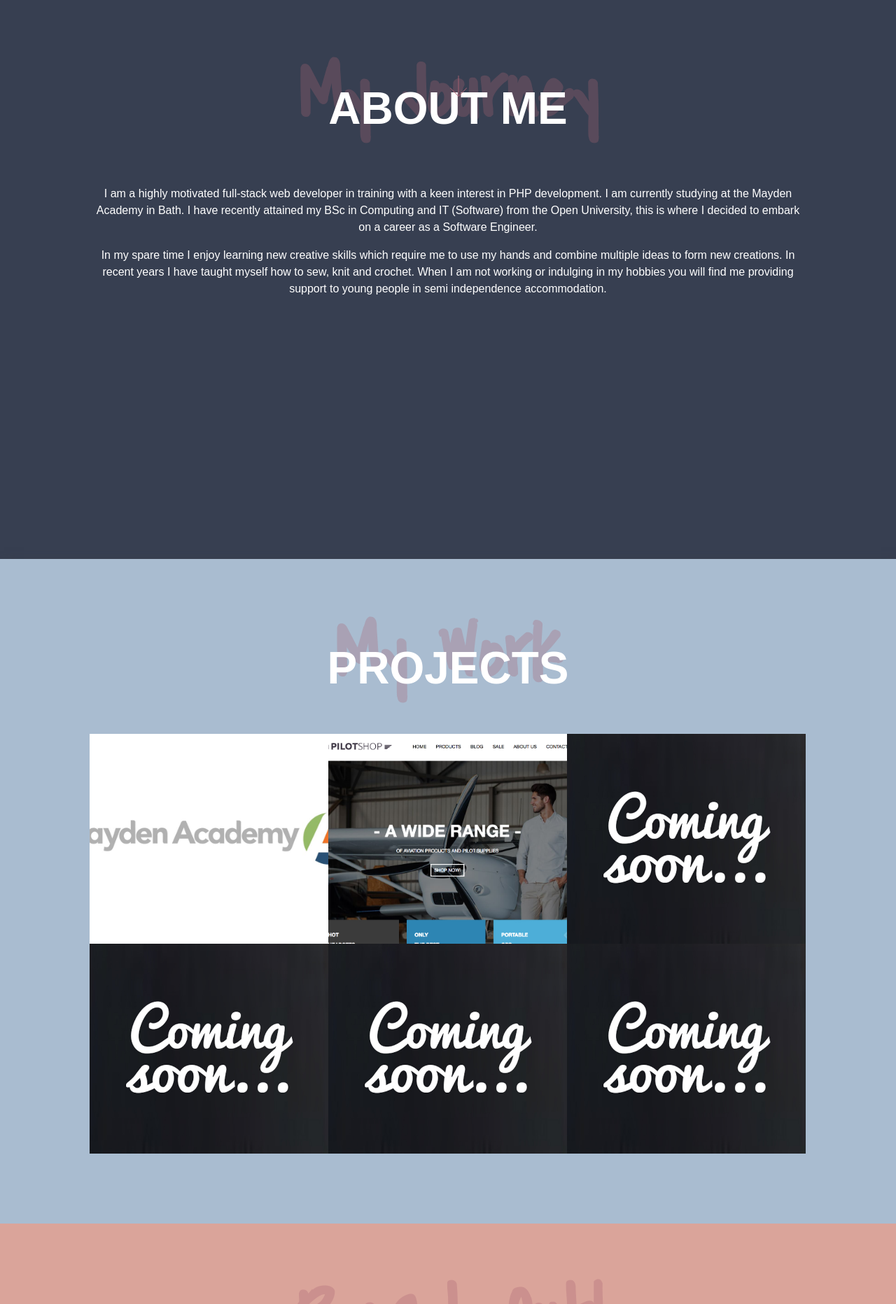
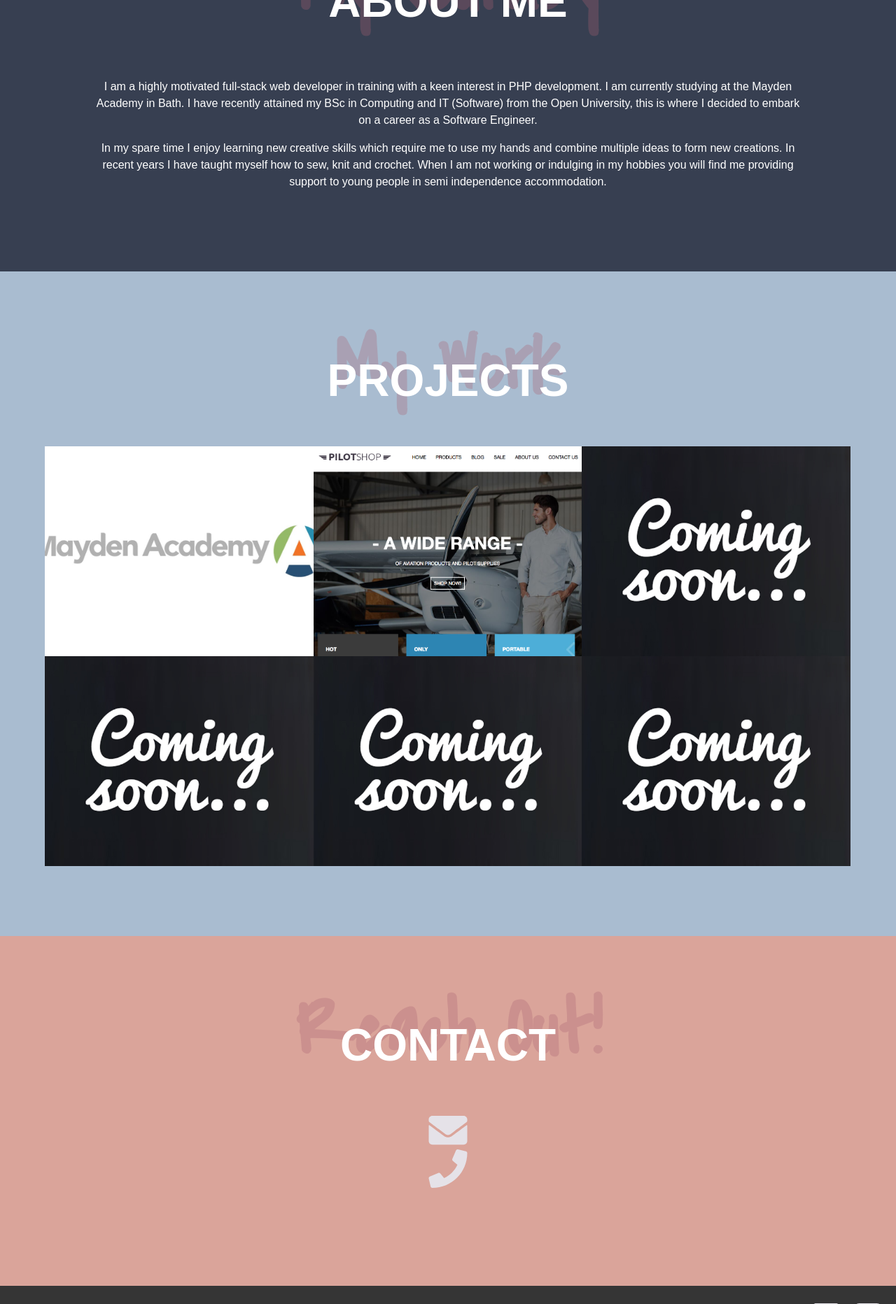
Before and after one commit to jamilaferron/portfolio, a PHP site: page / in a window 1280 px wide. Shown: the part 801-2665 px from the top of the page at 70% size. Run offline with PHP 8.4, Linux system fonts and the light colour scheme; some web fonts are replaced.

Commit message:
linked projects and removed scroll icon

```diff
--- a/css/style.css
+++ b/css/style.css
@@ -17,6 +17,7 @@ nav {
     top: 0;
     left: 0;
     width: 100%;
+    z-index: 10;
 }
 
 ul {
@@ -29,6 +30,10 @@ li {
     display: inline;
 }
 
+a {
+    text-decoration: none;
+}
+
 .nav-bar ul a {
     text-decoration: none;
     padding: 8px;
@@ -36,7 +41,7 @@ li {
     color: #AA6373;
 }
 
-li :hover {
+li a:hover {
     color: #A9BCD0;
 }
 
@@ -50,17 +55,12 @@ li :hover {
 }
 
 header {
-    width: 100%;
     align-items: center;
+    background-color: #373F51;
 }
 
 .container {
     text-align: center;
-}
-
-.wrapper {
-    width: 100%;
-    height: 100vh;
 }
 
 .container a {
@@ -90,25 +90,12 @@ header {
     font-size: 1.5rem;
 }
 
-.scroll-icon {
-    width:30px;
-    height: 40px;
-    position: absolute;
-    z-index: 10;
-    left: 50%;
+.about-section {
+    background-color: #373F51;
 }
-
-header .scroll-icon {
-    bottom: 30px;
-}
-
 .about-wrapper {
-    background-color: #373F51;
-    z-index: 3;
-}
-
-.about-wrapper .scroll-icon {
-    top: 710px;
+    padding-bottom: 100px;
+    height: auto;
 }
 
 .section-header {
@@ -144,14 +131,12 @@ margin: 0 auto;
 
 .portfolio-wrapper {
     background-color: #A9BCD0;
-    box-shadow: 5px 10px 18px #3c3f41;
-    z-index: 2;
     height: auto;
     padding-bottom: 100px;
 }
 
 .gallery {
-width: 80%;
+    width: 90%;
     margin: 0 auto;
 }
 
@@ -196,25 +181,22 @@ opacity: 1;
 }
 
 .overlay-text {
-padding-top: 40px;
+    font-size: 2rem;
+    padding-top: 70px;
 
 }
 
 .button {
     border: 2px solid #E31B6D;
     width: 170px;
-margin: 20px auto;
+    margin: 56px auto;
     font-size: 13px;
-padding: 7px 0;
-}
-
-.portfolio-wrapper .scroll-icon {
-    top: 904px;
+    padding: 12px 0;
+    color: #AA6373;
 }
 
 .contact-wrapper {
     background-color: #DAA49A;
-    z-index: 1;
     height: 500px;
 }
 
@@ -275,6 +257,9 @@ footer {
         font-size: 6rem;
         top: -138px;
     }
+    .gallery {
+        width: 100%;
+    }
 
     .project-container {
         width: 100%;
--- a/index.html
+++ b/index.html
@@ -12,13 +12,13 @@
 	<link rel="stylesheet" href="https://use.fontawesome.com/releases/v5.7.2/css/all.css" integrity="sha384-fnmOCqbTlWIlj8LyTjo7mOUStjsKC4pOpQbqyi7RrhN7udi9RwhKkMHpvLbHG9Sr" crossorigin="anonymous">
 </head>
 <body>
-	<header class="container">
+	<header class="container header-section">
 		<nav class="nav-bar">
 			<img class="menu-icon" src="img/bars.svg" alt=""/>
 			<ul>
-				<li><a href="#">About Me</a></li>
-				<li><a href="#">Portfolio</a></li>
-				<li><a href="#">Contact Me</a></li>
+				<li><a href="#about-section">About Me</a></li>
+				<li><a href="#portfolio-section">Portfolio</a></li>
+				<li><a href="#contact-section">Contact Me</a></li>
 			</ul>
 		</nav>
 		<div class="wrapper video-wrapper">
@@ -30,9 +30,8 @@
 			<h1> Jamila Ferron</h1>
 			<p> Full-stack web developer with an interest in PHP web development</p>
 		</div>
-		<a href="#about-section"><img class="scroll-icon" src="img/download.svg" alt=""/></a>
 	</header>
-	<section class="container" >
+	<section class="container about-section" >
 		<div class="wrapper about-wrapper" id="about-section">
 			<div class="section-header">
 				<h1 class="front-text">
@@ -58,7 +57,6 @@
 					</p>
 				</div>
 			</div>
-			<a href="#portfolio-section"><img class="scroll-icon" src="img/download.svg" alt=""/></a>
 		</div>
 	</section>
 	<section class="container">
@@ -75,21 +73,21 @@
 				<div class="project-container project-1">
 					<div class="card-overlay">
 						<div class="overlay-text">Logo Challenge</div>
-						<div class="button"> View More</div>
+						<a href="https://github.com/jamilaferron/Mayden-Academy-Logo"><div class="button"> View More</div></a>
 					</div>
 				</div>
 				<div class="project-container project-2">
 					<div class="card"></div>
 					<div class="card-overlay">
-						<div class="overlay-text">Logo Challenge</div>
-						<div class="button"> View More</div>
+						<div class="overlay-text">Pilot Shop</div>
+						<a href="https://git@github.com/jamilaferron/PilotShop-Build"><div class="button"> View More</div></a>
 					</div>
 				</div>
 				<div class="project-container coming-soon">
 					<div class="card"></div>
 					<div class="card-overlay">
 						<div class="overlay-text">Logo Challenge</div>
-						<div class="button"> View More</div>
+						<a href="#"><div class="button"> View More</div></a>
 					</div>
 
 				</div>
@@ -97,25 +95,24 @@
 					<div class="card"></div>
 					<div class="card-overlay">
 						<div class="overlay-text">Logo Challenge</div>
-						<div class="button"> View More</div>
+						<a href="#"><div class="button"> View More</div></a>
 					</div>
 				</div>
 				<div class="project-container coming-soon">
 					<div class="card"></div>
 					<div class="card-overlay">
 						<div class="overlay-text">Logo Challenge</div>
-						<div class="button"> View More</div>
+						<a href="#"><div class="button"> View More</div></a>
 					</div>
 				</div>
 				<div class="project-container coming-soon">
 					<div class="card"></div>
 					<div class="card-overlay">
 						<div class="overlay-text">Logo Challenge</div>
-						<div class="button"> View More</div>
+						<a href="#"><div class="button"> View More</div></a>
 					</div>
 				</div>
 			</div>
-			<a href="#contact-section"><img class="scroll-icon" src="img/download.svg" alt=""/></a>
 		</div>
 	</section>
 	<section class="container">
```
Also changed, not shown: img/download.svg (deleted). Lines whose indentation alone changed are shown as unchanged.
